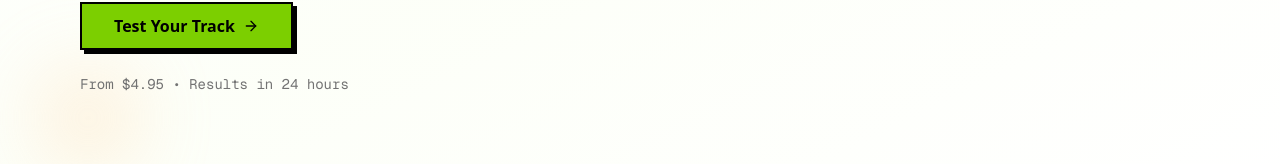
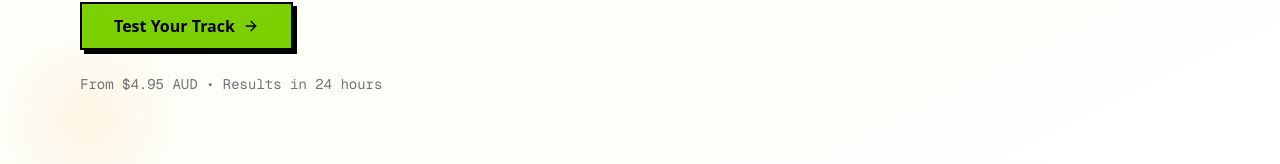
Before and after one commit to coveplatform/soundcheck, a Next.js app: page / in a window 1280 px wide. Shown: the part 488-652 px from the top of the page. Built offline with nearby package versions, Linux system fonts and the light colour scheme; no server answers.

Commit message:
Add AUD currency labels to pricing

```diff
--- a/src/app/page.tsx
+++ b/src/app/page.tsx
@@ -44,7 +44,7 @@ export default function Home() {
             </Link>
           </div>
           <div className="mt-6 flex flex-wrap gap-x-6 gap-y-2 text-sm text-neutral-500 font-mono">
-            <span>From $4.95 • Results in 24 hours</span>
+            <span>From $4.95 AUD • Results in 24 hours</span>
           </div>
         </div>
       </section>
@@ -510,7 +510,7 @@ export default function Home() {
                   </div>
 
                   <div className="mb-6">
-                    <div className="text-5xl font-black">${price}</div>
+                    <div className="text-5xl font-black">${price}<span className="text-lg font-bold text-neutral-400 ml-1">AUD</span></div>
                     <p className="text-sm text-neutral-500 mt-1">${(p.price / p.reviews / 100).toFixed(2)} per review</p>
                   </div>
 
```
